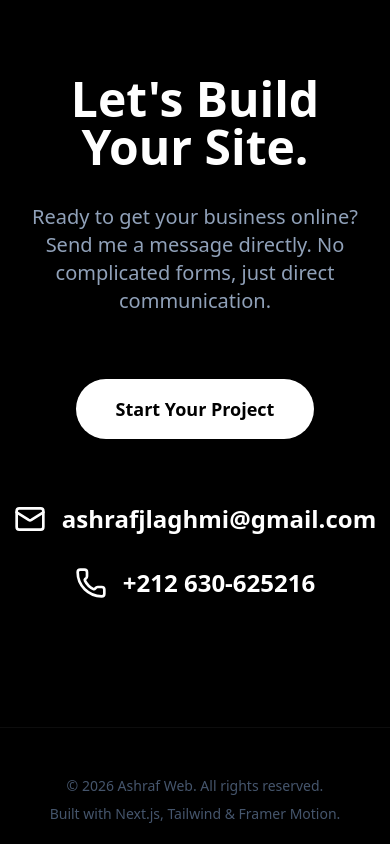
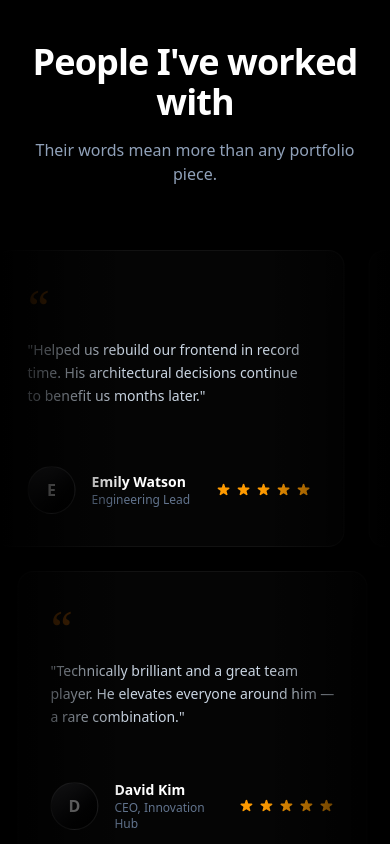
Before and after one commit to AchrafJlaghmi/AshrafWeb, a Next.js app: page / in a window 390 px wide. Shown: the part 6120-6964 px from the top of the page. Built offline with nearby package versions, Linux system fonts and the light colour scheme.

Commit message:
Add dual-marquee review section

```diff
--- a/src/app/page.tsx
+++ b/src/app/page.tsx
@@ -648,6 +648,79 @@ const Work = () => {
   );
 };
 
+const Reviews = () => {
+  const { t } = useLanguage();
+
+  const reviewsData = t.reviews?.items || [];
+  const half = Math.ceil(reviewsData.length / 2);
+  const row1 = reviewsData.slice(0, half);
+  const row2 = reviewsData.slice(half);
+
+  const ReviewCard = ({ review }: { review: any }) => (
+    <div className="w-[350px] md:w-[420px] flex-shrink-0 p-8 rounded-2xl border border-white/5 bg-[#050505] shadow-2xl flex flex-col justify-between" style={{ minHeight: "260px" }}>
+      <div>
+        <div className="text-5xl text-amber-600/40 font-serif leading-none mb-2">“</div>
+        <p className="text-slate-300 leading-relaxed text-sm md:text-base">"{review.quote}"</p>
+      </div>
+      <div className="flex items-center gap-4 mt-8">
+        <div className="w-12 h-12 rounded-full overflow-hidden relative border border-white/10 bg-gradient-to-br from-zinc-800 to-black flex items-center justify-center">
+           <span className="text-white/60 font-bold">{review.name.charAt(0)}</span>
+        </div>
+        <div className="flex-1">
+          <h4 className="text-white font-bold text-sm md:text-base">{review.name}</h4>
+          <p className="text-slate-500 text-xs md:text-sm">{review.title}</p>
+        </div>
+        <div className="flex gap-1">
+          {[1, 2, 3, 4, 5].map((star) => (
+            <svg key={star} className="w-4 h-4 text-amber-500" fill="currentColor" viewBox="0 0 20 20">
+              <path d="M9.049 2.927c.3-.921 1.603-.921 1.902 0l1.07 3.292a1 1 0 00.95.69h3.462c.969 0 1.371 1.24.588 1.81l-2.8 2.034a1 1 0 00-.364 1.118l1.07 3.292c.3.921-.755 1.688-1.54 1.118l-2.8-2.034a1 1 0 00-1.175 0l-2.8 2.034c-.784.57-1.838-.197-1.539-1.118l1.07-3.292a1 1 0 00-.364-1.118L2.98 8.72c-.783-.57-.38-1.81.588-1.81h3.461a1 1 0 00.951-.69l1.07-3.292z" />
+            </svg>
+          ))}
+        </div>
+      </div>
+    </div>
+  );
+
+  if (!reviewsData.length) return null;
+
+  return (
+    <section id="reviews" className="relative z-10 py-24 overflow-hidden bg-black/20">
+      <div className="text-center mb-16 px-6 relative z-20">
+        <h2 className="text-4xl font-bold mb-4 tracking-tight">{t.reviews.title}</h2>
+        <p className="text-slate-400">{t.reviews.subtitle}</p>
+      </div>
+
+      <div className="relative w-full">
+        {/* Fades for left and right edges */}
+        <div className="absolute top-0 left-0 w-32 h-full bg-gradient-to-r from-black to-transparent z-10 pointer-events-none" />
+        <div className="absolute top-0 right-0 w-32 h-full bg-gradient-to-l from-black to-transparent z-10 pointer-events-none" />
+
+        <div className="flex flex-col gap-6">
+          <motion.div
+            className="flex gap-6 w-max"
+            animate={{ x: ["0%", "-50%"] }}
+            transition={{ duration: 40, ease: "linear", repeat: Infinity }}
+          >
+            {[...row1, ...row1, ...row1, ...row1].map((review, idx) => (
+              <ReviewCard key={idx} review={review} />
+            ))}
+          </motion.div>
+
+          <motion.div
+            className="flex gap-6 w-max"
+            animate={{ x: ["-50%", "0%"] }}
+            transition={{ duration: 40, ease: "linear", repeat: Infinity }}
+          >
+            {[...row2, ...row2, ...row2, ...row2].map((review, idx) => (
+              <ReviewCard key={idx} review={review} />
+            ))}
+          </motion.div>
+        </div>
+      </div>
+    </section>
+  );
+};
+
 const Contact = () => {
   const { t } = useLanguage();
 
@@ -705,6 +778,7 @@ export default function Home() {
       <About />
       <Services />
       <Work />
+      <Reviews />
       <Contact />
 
       <footer className="py-12 text-center text-slate-600 text-sm border-t border-white/5">
--- a/src/translations.ts
+++ b/src/translations.ts
@@ -99,6 +99,42 @@ export const translations = {
         category: "Real Estate",
         desc: "A property listing interface with a focus on usability, streamlining the search and discovery experience for potential buyers.",
       },
+    },
+    reviews: {
+      title: "People I've worked with",
+      subtitle: "Their words mean more than any portfolio piece.",
+      items: [
+        {
+          quote: "Delivered ahead of schedule with exceptional code quality. He raised the standard of our entire team.",
+          name: "Michael Rodriguez",
+          title: "Product Manager",
+        },
+        {
+          quote: "Helped us rebuild our frontend in record time. His architectural decisions continue to benefit us months later.",
+          name: "Emily Watson",
+          title: "Engineering Lead",
+        },
+        {
+          quote: "One of the most talented engineers I've worked with. His attention to detail and ability to turn complex ideas into clean solutions is outstanding.",
+          name: "Sarah Chen",
+          title: "CTO, Tech Innovators",
+        },
+        {
+          quote: "Achraf has a gift for translating design vision into pixel-perfect, performant interfaces. A true craftsman.",
+          name: "Aisha Okonkwo",
+          title: "Head of Design, Finova",
+        },
+        {
+          quote: "His communication and delivery pace are both incredible. We shipped a full redesign in under 3 weeks.",
+          name: "James Lawson",
+          title: "Founder, Launchpad NG",
+        },
+        {
+          quote: "Technically brilliant and a great team player. He elevates everyone around him — a rare combination.",
+          name: "David Kim",
+          title: "CEO, Innovation Hub",
+        }
+      ]
     },
     footer: {
       rights: "All rights reserved.",
@@ -206,6 +242,42 @@ export const translations = {
         desc: "Une interface d'annonces immobilières axée sur la convivialité, simplifiant la recherche pour les acheteurs potentiels.",
       },
     },
+    reviews: {
+      title: "Ils m'ont fait confiance",
+      subtitle: "Leurs mots ont plus de valeur que n'importe quel portfolio.",
+      items: [
+        {
+          quote: "Livré en avance avec une qualité de code exceptionnelle. Il a élevé le niveau de toute notre équipe.",
+          name: "Michael Rodriguez",
+          title: "Chef de Produit",
+        },
+        {
+          quote: "Il nous a aidés à reconstruire notre frontend en un temps record. Ses décisions architecturales continuent de nous bénéficier des mois plus tard.",
+          name: "Emily Watson",
+          title: "Responsable Ingénierie",
+        },
+        {
+          quote: "L'un des ingénieurs les plus talentueux avec lesquels j'ai travaillé. Son souci du détail et sa capacité à transformer des idées complexes en solutions épurées sont exceptionnels.",
+          name: "Sarah Chen",
+          title: "CTO, Tech Innovators",
+        },
+        {
+          quote: "Achraf a un don pour traduire une vision de design en interfaces parfaites au pixel près et performantes. Un vrai artisan.",
+          name: "Aisha Okonkwo",
+          title: "Directrice Design, Finova",
+        },
+        {
+          quote: "Sa communication et son rythme de livraison sont incroyables. Nous avons expédié une refonte complète en moins de 3 semaines.",
+          name: "James Lawson",
+          title: "Fondateur, Launchpad NG",
+        },
+        {
+          quote: "Techniquement brillant et doté d'un grand esprit d'équipe. Il élève tout le monde autour de lui — une combinaison rare.",
+          name: "David Kim",
+          title: "PDG, Innovation Hub",
+        }
+      ]
+    },
     footer: {
       rights: "Tous droits réservés.",
       built: "Construit avec Next.js, Tailwind & Framer Motion.",
```
